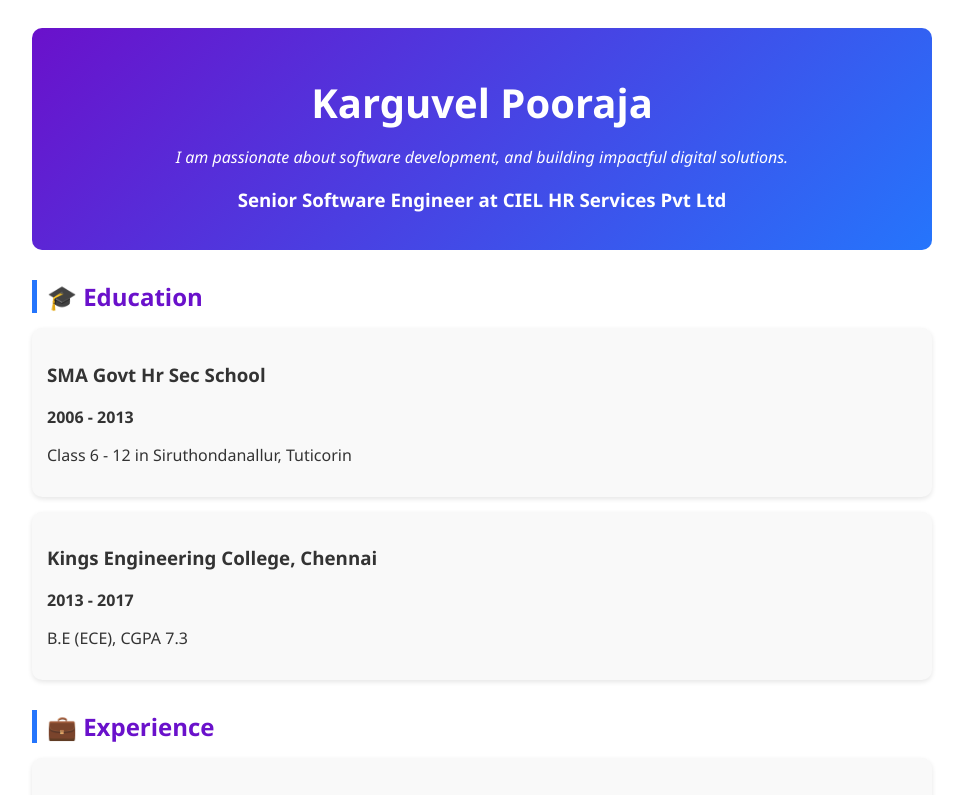
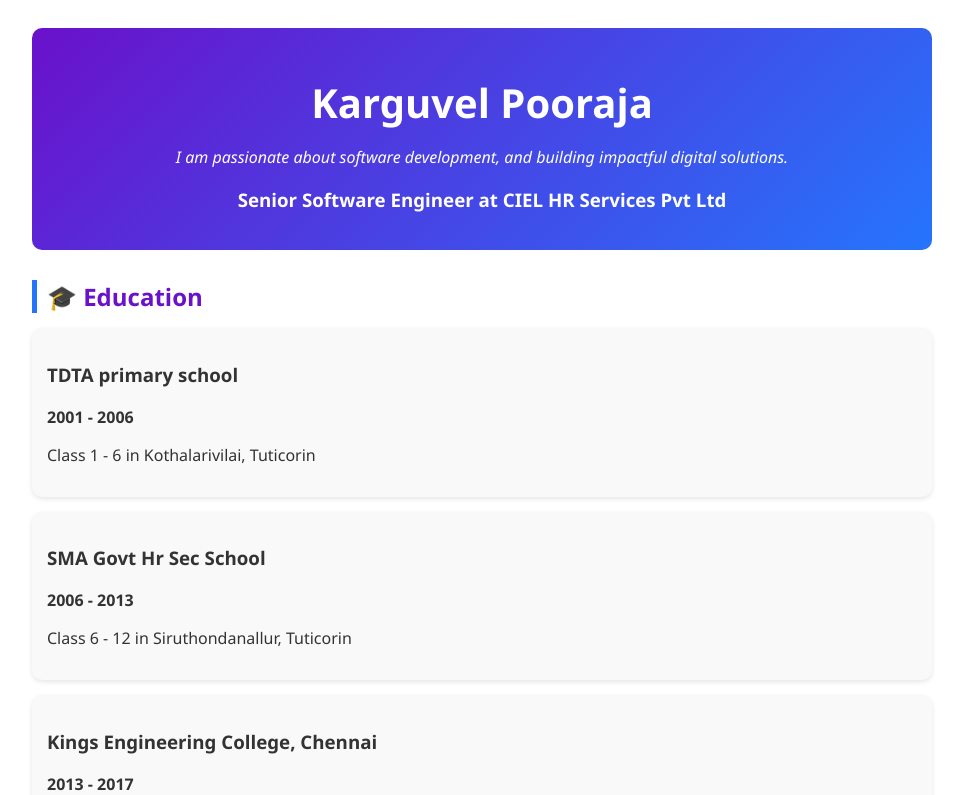
Before and after one commit to Karguvelpooraja/life_journal, an Angular app: page / in a window 1280 px wide. Shown: the top 795 px of the page, without its empty margins (158-1121 px from the left). Built offline with nearby package versions, Linux system fonts and the light colour scheme.

Commit message:
primary school added

```diff
--- a/src/app/app.component.ts
+++ b/src/app/app.component.ts
@@ -16,6 +16,11 @@ export class AppComponent {
   };
 
   education = [
+    {
+      school: 'TDTA primary school',
+      period: '2001 - 2006',
+      detail: 'Class 1 - 6 in Kothalarivilai, Tuticorin'
+    },
     {
       school: 'SMA Govt Hr Sec School',
       period: '2006 - 2013',
```
